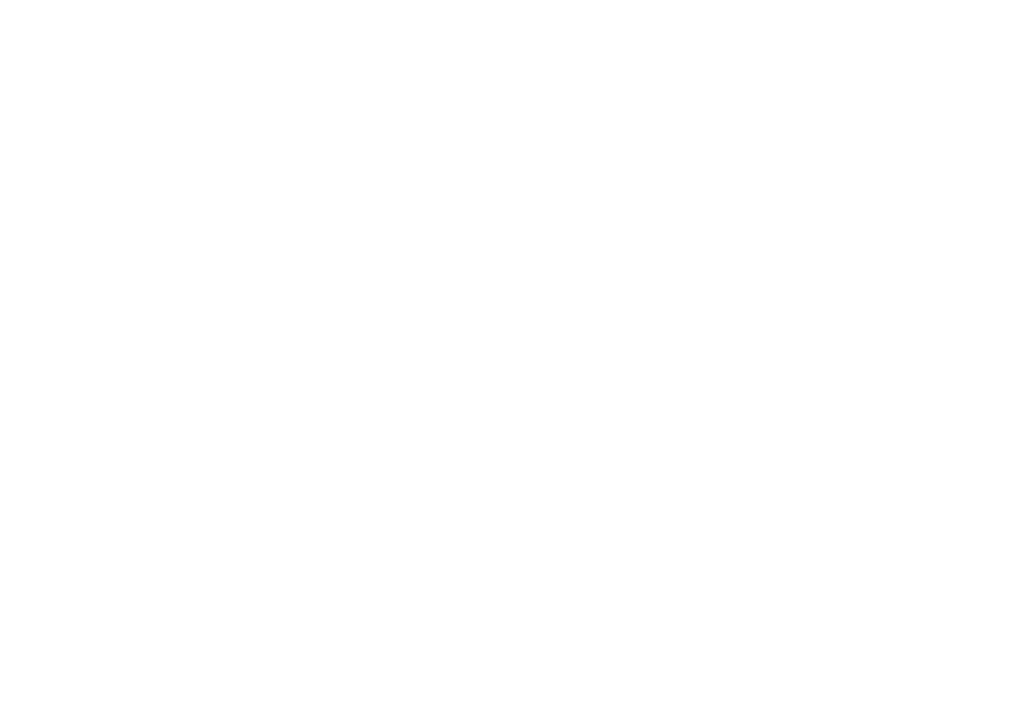
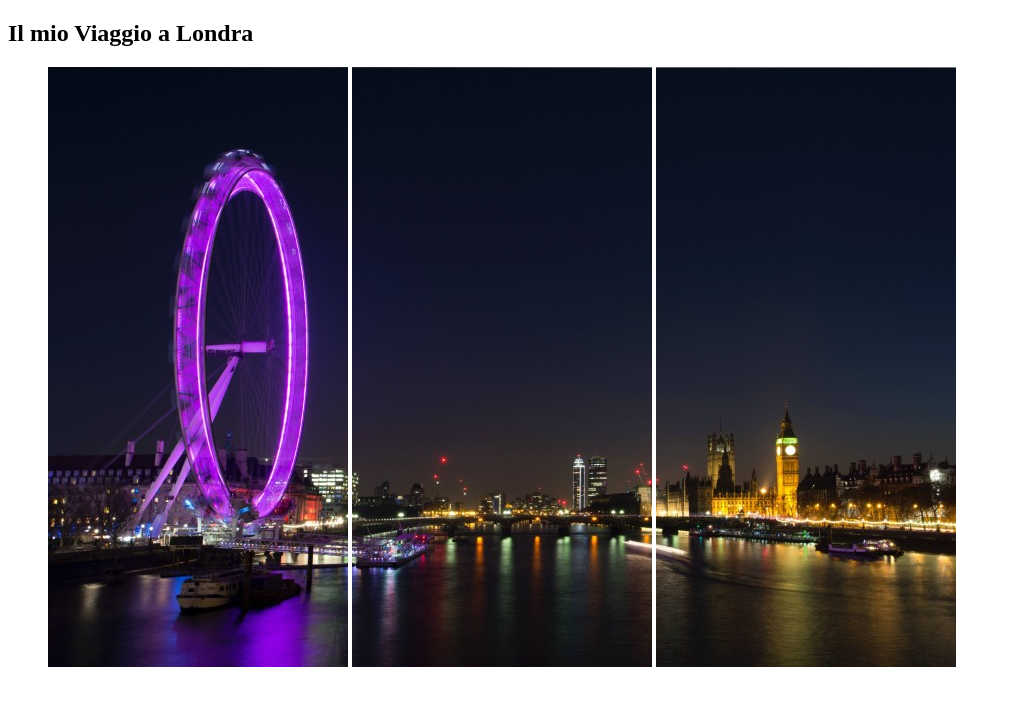
Before and after one commit to danieleinnamorato93/html-london-trip, a plain HTML site: page index.html in a window 1280 px wide. Shown: the whole page, without its empty margins (0-1009 px from the left). Drawn offline with Linux system fonts and the light colour scheme.

Commit message:
header addeed

```diff
--- a/index.html
+++ b/index.html
@@ -6,6 +6,17 @@
     <title>Il mio viaggio a Londra</title>
 </head>
 <body>
+    <!--Intestazione-->
+    <header>
+        <h2>Il mio Viaggio a Londra</h2>
+        <figure>
+            <img src="img/pexels-bill-emrich-230794-0.jpg">
+            <img src="img/pexels-bill-emrich-230794-1.jpg">
+            <img src="img/pexels-bill-emrich-230794-2.jpg">
+        </figure>
+
+    </header>
+
 
 </body>
 </html>
```
Also changed, not shown: img/pexels-bill-emrich-230794-0.jpg (added), img/pexels-bill-emrich-230794-1.jpg (added), img/pexels-bill-emrich-230794-2.jpg (added), 1 other file.
